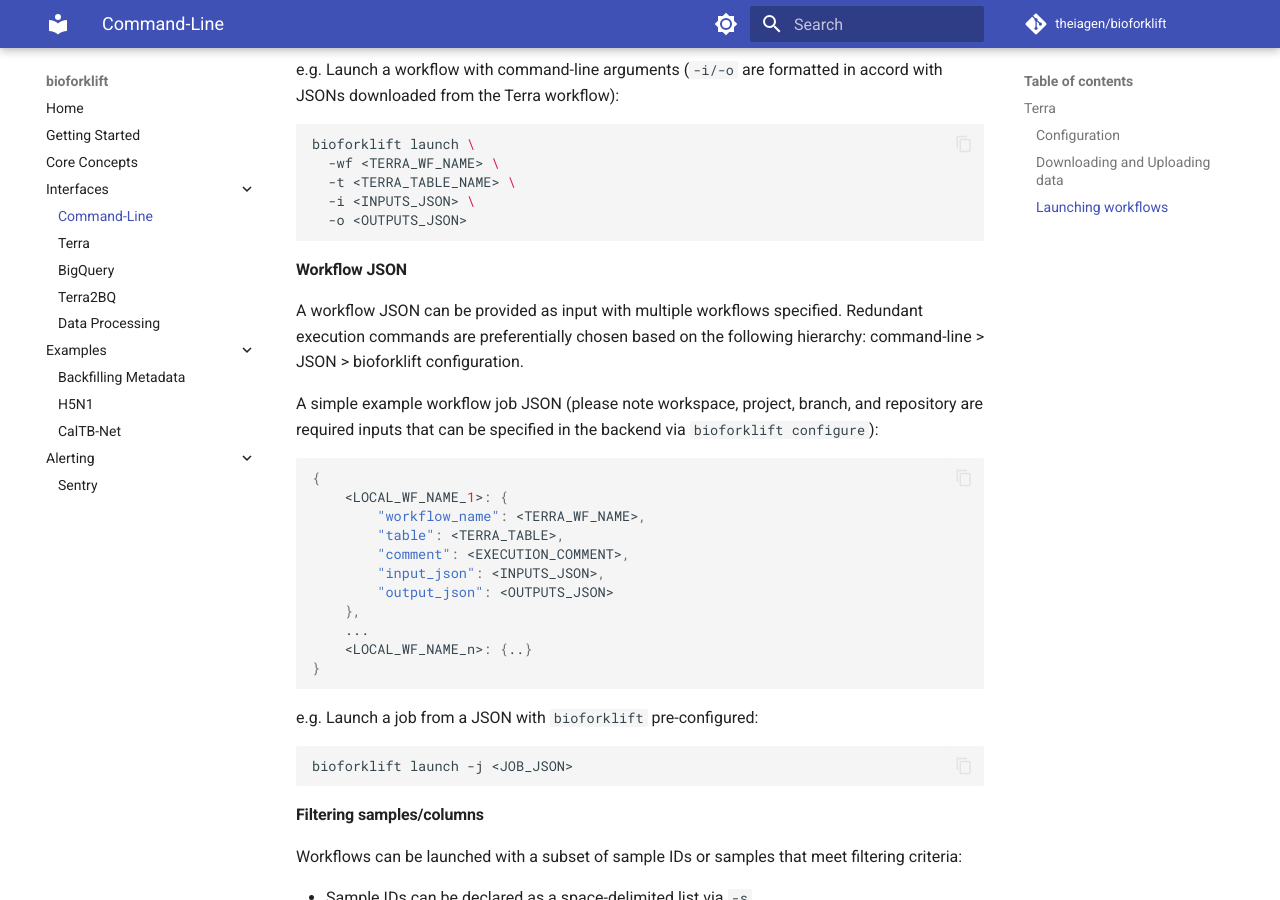
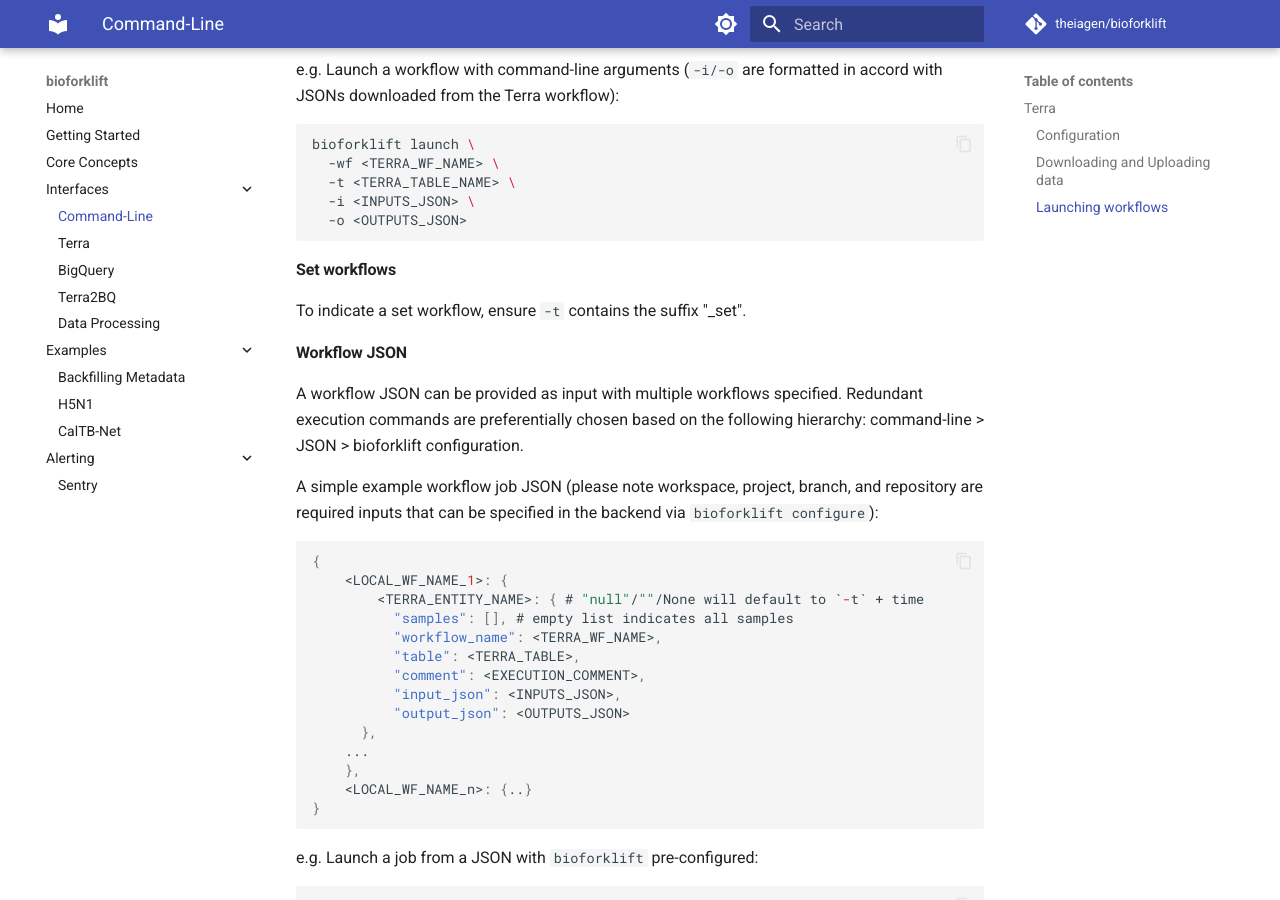
Before and after one commit to theiagen/bioforklift, an MkDocs documentation site: the page built from docs/interfaces/cli_interface.md, in a window 1280 px wide and 900 px high, scrolled down 1644 px. Built offline with MkDocs 1.6.1 and Material for MkDocs 9.7.7, drawn with Linux system fonts in a browser that asks for light colours; comment, search, counter and statistics services are not loaded.

````diff
--- a/docs/interfaces/cli_interface.md
+++ b/docs/interfaces/cli_interface.md
@@ -68,6 +68,10 @@ bioforklift launch \
   -o <OUTPUTS_JSON>
 ```
 
+#### Set workflows
+
+To indicate a set workflow, ensure `-t` contains the suffix "_set".
+
 #### Workflow JSON
 
 A workflow JSON can be provided as input with multiple workflows specified. Redundant execution commands are preferentially chosen based on the following hierarchy: command-line > JSON > bioforklift configuration.
@@ -77,13 +81,16 @@ A simple example workflow job JSON (please note workspace, project, branch, and
 ```json
 {
     <LOCAL_WF_NAME_1>: {
-        "workflow_name": <TERRA_WF_NAME>,
-        "table": <TERRA_TABLE>,
-        "comment": <EXECUTION_COMMENT>,
-        "input_json": <INPUTS_JSON>,
-        "output_json": <OUTPUTS_JSON>
+        <TERRA_ENTITY_NAME>: { # "null"/""/None will default to `-t` + time
+          "samples": [], # empty list indicates all samples
+          "workflow_name": <TERRA_WF_NAME>,
+          "table": <TERRA_TABLE>,
+          "comment": <EXECUTION_COMMENT>,
+          "input_json": <INPUTS_JSON>,
+          "output_json": <OUTPUTS_JSON>
+      },
+    ...
     },
-    ...
     <LOCAL_WF_NAME_n>: {..}
 }
 ```
````
